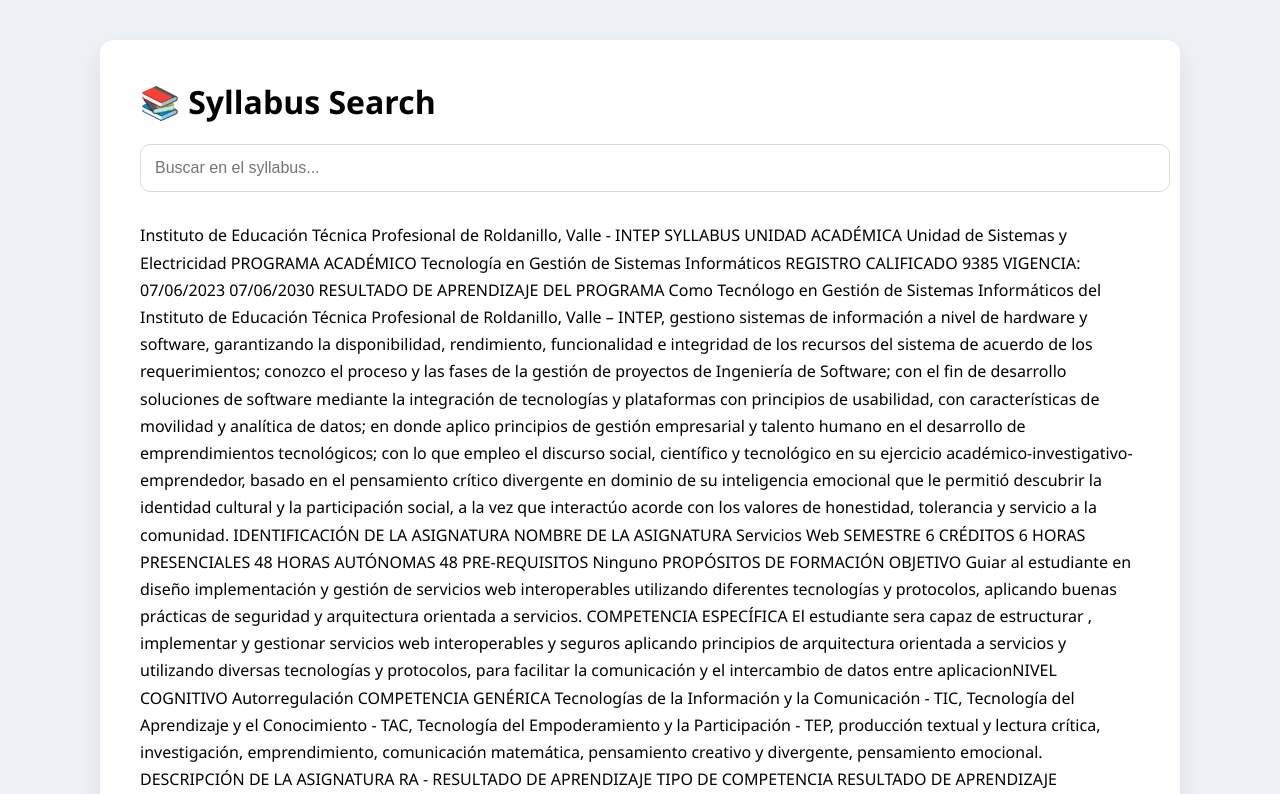
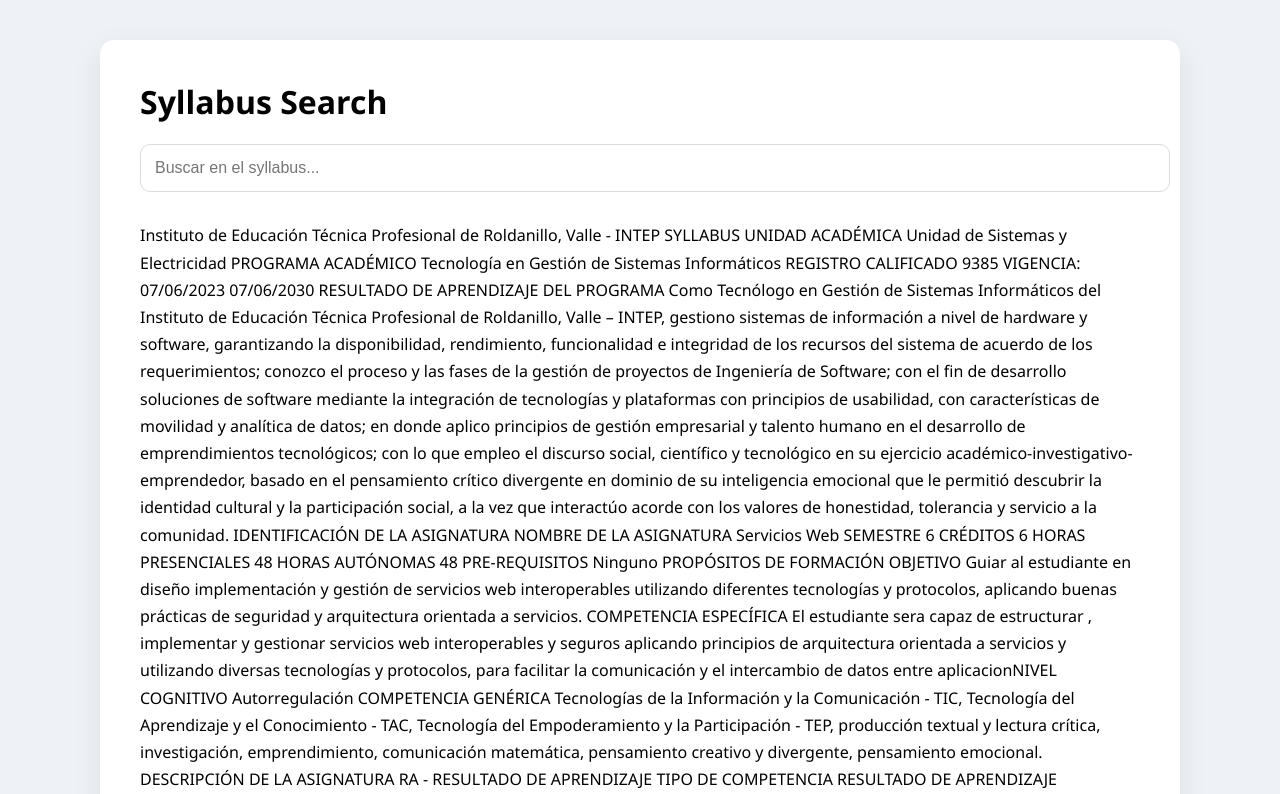
Before and after one commit to Disantiago2210/syllabus-search, a plain HTML site: page index.html in a window 1280 px wide. Shown: the top 794 px of the page. Drawn offline with Linux system fonts and the light colour scheme.

Commit message:
Update index.html

```diff
--- a/index.html
+++ b/index.html
@@ -10,7 +10,7 @@
 
 <div class="container">
 
-    <h1>📚 Syllabus Search</h1>
+    <h1> Syllabus Search</h1>
 
     <input
         type="text"
```
